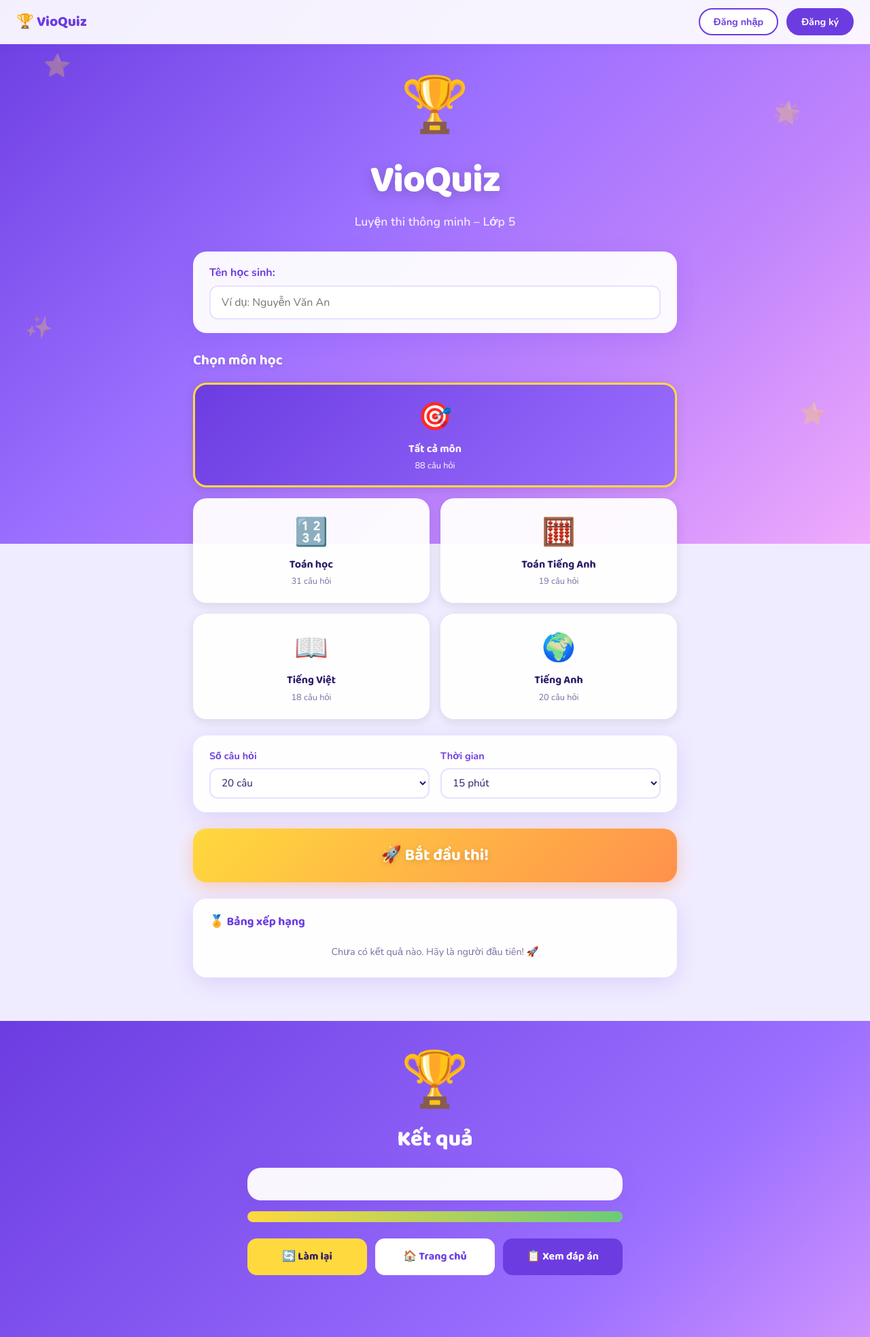
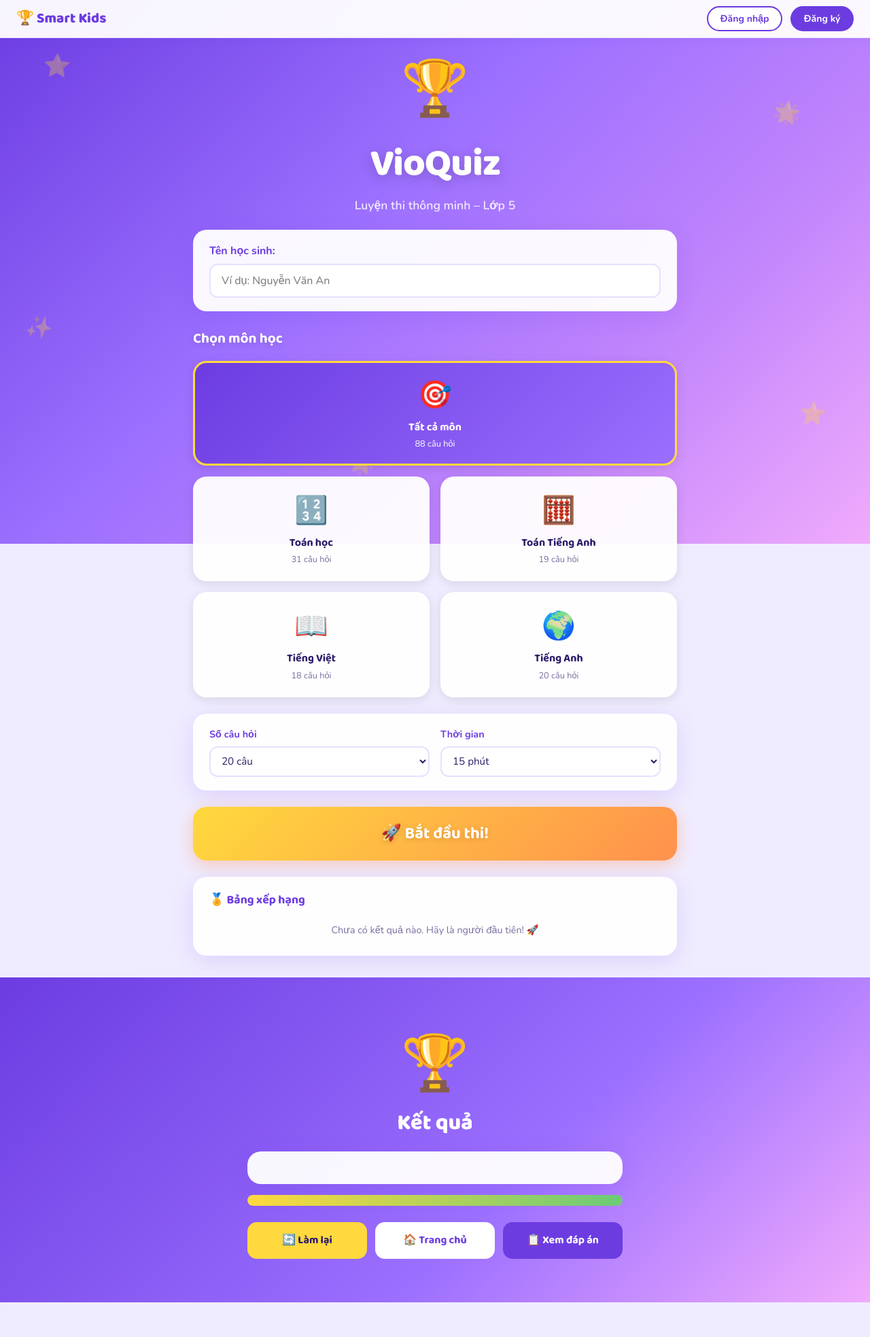
Before and after one commit to tannguyenxt/bomlearning, a website: page public/index.html in a window 1280 px wide. Shown: the top 1967 px of the page at 68% size. After the commit the page ends 1916 px from the top, so only its background shows below. Drawn offline with nearby package versions, Linux system fonts and the light colour scheme; no server answers.

Commit message:
fix UI on header, brand, and logout

```diff
--- a/public/css/auth.css
+++ b/public/css/auth.css
@@ -52,11 +52,11 @@
 .auth-error { background: #FFF0F0; border: 1.5px solid #FFB3B3; color: #CC0000; border-radius: 10px; padding: .65rem 1rem; font-size: .9rem; margin-bottom: 1rem; }
 .auth-success { background: #F0FFF4; border: 1.5px solid #9AE6B4; color: #276749; border-radius: 10px; padding: .65rem 1rem; font-size: .9rem; margin-bottom: 1rem; }
 
-/* ── HEADER BAR (quiz app) ────────────────────────────────────────────────── */
+/* ── FIXED HEADER BAR ────────────────────────────────────────────────────────── */
 .app-header {
-  position: fixed; top: 0; left: 0; right: 0;
-  background: rgba(255,255,255,0.92); backdrop-filter: blur(10px);
-  z-index: 100; padding: .75rem 1.5rem;
+  position: fixed; top: 0; left: 0; right: 0; height: 56px;
+  background: rgba(255,255,255,0.95); backdrop-filter: blur(10px);
+  z-index: 100; padding: 0 1.5rem;
   display: flex; align-items: center; justify-content: space-between;
   box-shadow: 0 2px 12px rgba(108,60,225,.1); border-bottom: 1px solid #EDE8FF;
 }
@@ -77,15 +77,15 @@
 .user-chip .chip-name { font-weight: 700; font-size: .9rem; color: var(--primary); max-width: 120px; overflow: hidden; text-overflow: ellipsis; white-space: nowrap; }
 
 .btn-header-login {
-  padding: .5rem 1.25rem; border-radius: 50px; border: 2px solid var(--primary);
+  padding: .45rem 1.1rem; border-radius: 50px; border: 2px solid var(--primary);
   background: #fff; color: var(--primary); font-family: 'Nunito', sans-serif;
-  font-weight: 700; font-size: .9rem; cursor: pointer; transition: all .2s;
+  font-weight: 700; font-size: .88rem; cursor: pointer; transition: all .2s;
 }
 .btn-header-login:hover { background: var(--primary); color: #fff; }
 
 /* User dropdown */
 .user-dropdown {
-  position: absolute; top: calc(100% + 8px); right: 1.5rem;
+  position: absolute; top: calc(100% + 6px); right: 1.5rem;
   background: #fff; border-radius: 16px; min-width: 220px;
   box-shadow: 0 8px 32px rgba(108,60,225,.2); overflow: hidden;
   z-index: 200; animation: dropIn .2s ease;
@@ -104,9 +104,25 @@
 .dropdown-item.danger { color: var(--accent); }
 .dropdown-divider { height: 1px; background: #F0ECFF; margin: .25rem 0; }
 
-/* ── PROFILE PAGE ─────────────────────────────────────────────────────────── */
+/* ── HOME SCREEN – padding-top để tránh fixed header (56px) ─────────────────── */
+.home-container {
+  padding-top: 72px !important;   /* 56px header + 16px gap */
+  padding-bottom: 2rem !important;
+}
+
+/* ── RESULT SCREEN – padding-top để tránh fixed header ──────────────────────── */
+.result-container {
+  padding-top: 72px !important;   /* đẩy trophy xuống khỏi header */
+  padding-bottom: 3rem !important;
+}
+
+/* ── PROFILE PAGE ─────────────────────────────────────────────────────────────── */
 #screen-profile { background: var(--bg); }
-.profile-container { max-width: 640px; margin: 0 auto; padding: 5.5rem 1.5rem 3rem; }
+.profile-container {
+  max-width: 640px; margin: 0 auto;
+  /* 56px header + 16px gap = 72px top, bỏ padding-bottom thừa */
+  padding: 72px 1.5rem 2rem;
+}
 .profile-title { font-family: 'Baloo 2', cursive; font-size: 1.8rem; font-weight: 800; color: var(--primary); margin-bottom: 1.5rem; }
 
 .profile-card { background: #fff; border-radius: 20px; padding: 1.5rem; box-shadow: var(--shadow); margin-bottom: 1rem; }
@@ -137,6 +153,3 @@
   box-shadow: 0 4px 16px rgba(108,60,225,.3); transition: all .2s;
 }
 .btn-save:hover { transform: translateY(-2px); }
-
-/* home spacing for header */
-.home-container { padding-top: 4.5rem !important; }
--- a/public/css/style.css
+++ b/public/css/style.css
@@ -26,7 +26,7 @@ body {
 }
 
 /* ── SCREENS ── */
-.screen { display: none; min-height: 100vh; }
+.screen { display: none; }
 .screen.active { display: block; }
 
 /* ═══════════════════ HOME ═══════════════════ */
@@ -53,10 +53,10 @@ body {
 .home-container {
   position: relative; z-index: 1;
   max-width: 760px; margin: 0 auto;
-  padding: 2rem 1.5rem 4rem;
+  padding: 2rem 1.5rem 2rem;
 }
 
-.logo-wrap { text-align: center; padding: 2.5rem 0 2rem; }
+.logo-wrap { text-align: center; padding: 1rem 0 1.5rem; }
 .logo-icon { font-size: 5rem; display: block; animation: bounce 2s infinite; }
 @keyframes bounce {
   0%, 100% { transform: translateY(0); }
@@ -267,7 +267,7 @@ body {
 }
 .result-container {
   max-width: 600px; width: 100%; margin: 0 auto;
-  padding: 2rem 1.5rem 4rem; text-align: center;
+  padding: 2rem 1.5rem 3rem; text-align: center;
 }
 .result-trophy { font-size: 5rem; display: block; margin-bottom: 0.5rem; animation: trophySpin 1s ease; }
 @keyframes trophySpin { from { transform: scale(0) rotate(-180deg); } to { transform: scale(1) rotate(0deg); } }
@@ -282,7 +282,7 @@ body {
 .result-bar-wrap { height: 16px; background: rgba(255,255,255,0.3); border-radius: 8px; margin-bottom: 1.5rem; overflow: hidden; }
 .result-bar-fill { height: 100%; border-radius: 8px; background: linear-gradient(90deg, var(--accent2), var(--accent3)); transition: width 1s ease; }
 
-.result-actions { display: flex; gap: 0.75rem; flex-wrap: wrap; justify-content: center; margin-bottom: 1.5rem; }
+.result-actions { display: flex; gap: 0.75rem; flex-wrap: wrap; justify-content: center; margin-bottom: 1rem; }
 .btn-action {
   padding: 0.9rem 1.5rem; border-radius: 14px; border: none; cursor: pointer;
   font-family: 'Baloo 2', cursive; font-size: 1rem; font-weight: 700;
--- a/public/index.html
+++ b/public/index.html
@@ -3,7 +3,7 @@
 <head>
   <meta charset="UTF-8"/>
   <meta name="viewport" content="width=device-width, initial-scale=1.0"/>
-  <title>VioQuiz – Luyện thi Lớp 5</title>
+  <title>Smart Kids – Luyện thi</title>
   <link rel="preconnect" href="https://fonts.googleapis.com"/>
   <link href="https://fonts.googleapis.com/css2?family=Baloo+2:wght@400;500;600;700;800&family=Nunito:wght@400;600;700&display=swap" rel="stylesheet"/>
   <link rel="stylesheet" href="/css/style.css"/>
@@ -13,7 +13,7 @@
 
 <!-- ── HEADER ── -->
 <header class="app-header" id="app-header">
-  <a class="header-logo" href="/">🏆 VioQuiz</a>
+  <a class="header-logo" href="/">🏆 Smart Kids</a>
   <div class="header-right" id="header-right">
     <button class="btn-header-login" onclick="openAuth('login')">Đăng nhập</button>
     <button class="btn-header-login" style="background:var(--primary);color:#fff;border-color:var(--primary)" onclick="openAuth('register')">Đăng ký</button>
@@ -25,8 +25,8 @@
   <div class="auth-modal">
     <div class="auth-logo">
       <div class="auth-logo-icon">🏆</div>
-      <div class="auth-logo-title">VioQuiz</div>
-      <div class="auth-logo-sub">Luyện thi thông minh – Lớp 5</div>
+      <div class="auth-logo-title">Smart Kids</div>
+      <div class="auth-logo-sub">Luyện thi thông minh</div>
     </div>
     <div class="auth-tabs">
       <button class="auth-tab active" id="tab-login" onclick="switchTab('login')">Đăng nhập</button>
--- a/public/js/auth.js
+++ b/public/js/auth.js
@@ -159,8 +159,16 @@ function doLogout() {
   currentUser = null;
   closeDropdown();
   renderGuestHeader();
+  // Reset student name field
+  const nameEl = document.getElementById('student-name');
+  if (nameEl) nameEl.value = '';
+  // Reset student name box label
   showToast('Đã đăng xuất 👋');
-  goHome();
+  // Show login screen after brief delay
+  setTimeout(() => {
+    showScreen('home');
+    openAuth('login');
+  }, 600);
 }
 
 // ── PROFILE ───────────────────────────────────────────────────────────────────
```
